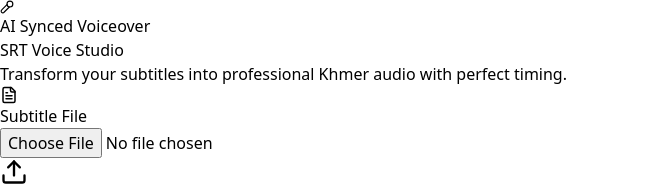
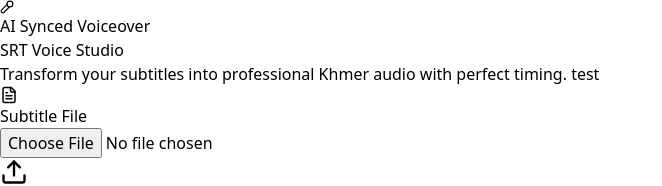
Before and after one commit to ry-nak/ai-convert, a React (Vite) app: page / in a window 1280 px wide. Shown: the top 186 px of the page, without its empty margins (0-662 px from the left). Built offline with nearby package versions, Linux system fonts and the light colour scheme; no server answers.

Commit message:
att test

```diff
--- a/src/App.tsx
+++ b/src/App.tsx
@@ -118,7 +118,7 @@ export default function App() {
             SRT Voice <span className="text-transparent bg-clip-text bg-gradient-to-r from-indigo-400 via-blue-500 to-indigo-400">Studio</span>
           </h1>
           <p className="text-slate-400 text-sm md:text-base max-w-lg mx-auto px-4">
-            Transform your subtitles into professional Khmer audio with perfect timing.
+            Transform your subtitles into professional Khmer audio with perfect timing. test
           </p>
         </header>
 
```
